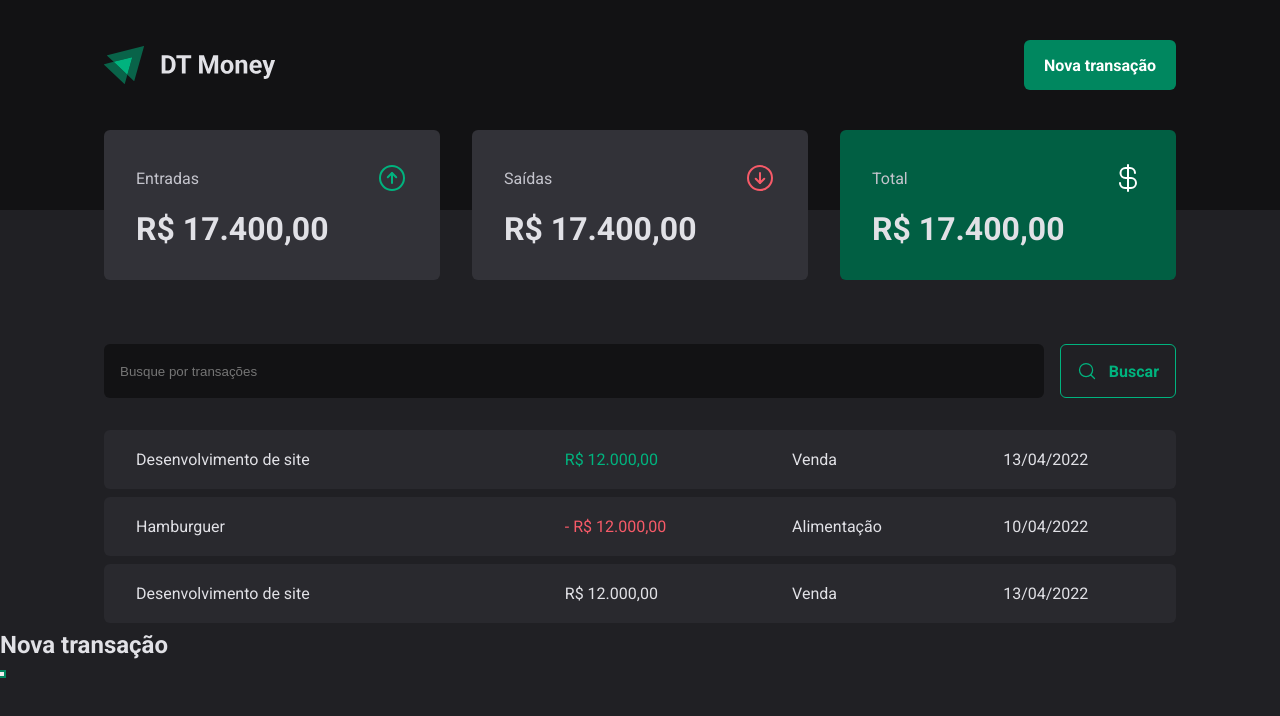
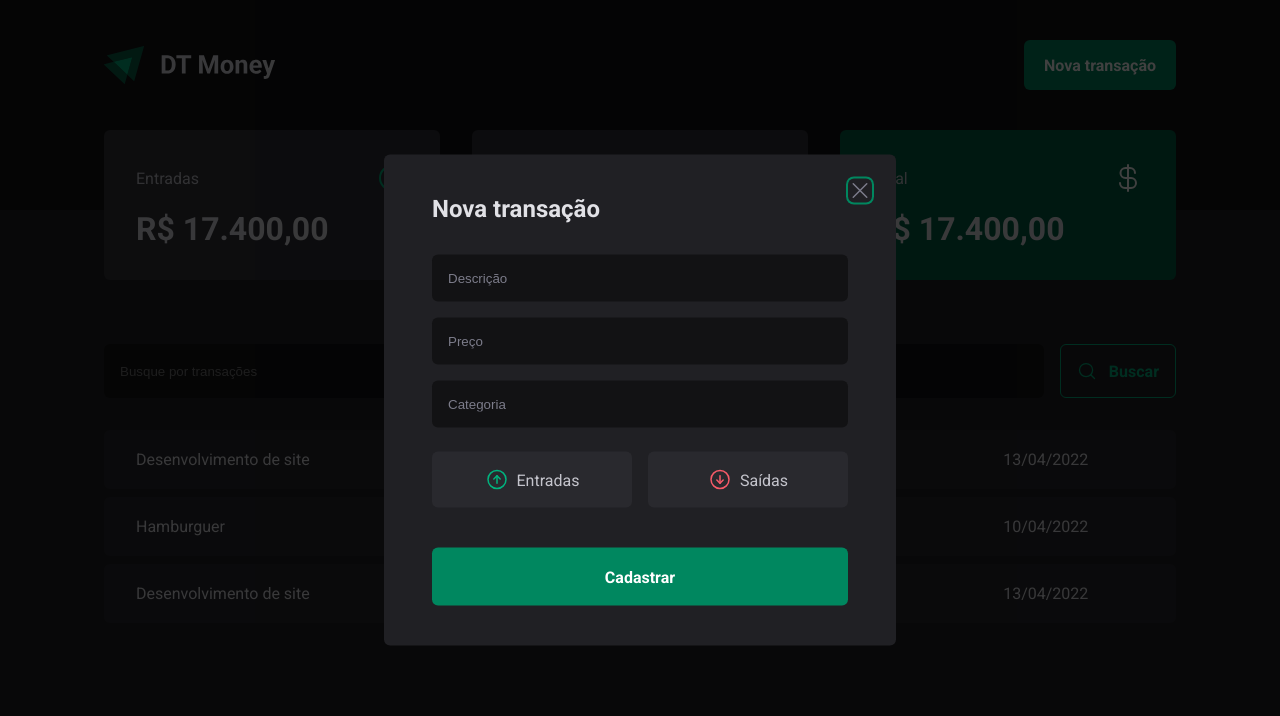
Before and after one commit to bBraian/dt-money, a React (Vite) app: page / in a window 1280 px wide. Both pictures are taken after a click on the button "Nova transação". Shown: the top 716 px of the page. Built offline with nearby package versions, Linux system fonts and the light colour scheme.

Commit message:
adding json server

```diff
--- a/package.json
+++ b/package.json
@@ -6,10 +6,12 @@
   "scripts": {
     "dev": "vite",
     "build": "vite build",
-    "preview": "vite preview"
+    "preview": "vite preview",
+    "dev:server": "json-server server.json -w -d 800"
   },
   "dependencies": {
     "@radix-ui/react-dialog": "^1.0.0",
+    "@radix-ui/react-radio-group": "^1.0.0",
     "phosphor-react": "^1.4.1",
     "react": "^18.2.0",
     "react-dom": "^18.2.0",
@@ -19,6 +21,7 @@
     "@types/react": "^18.0.17",
     "@types/react-dom": "^18.0.6",
     "@vitejs/plugin-react": "^2.1.0",
+    "json-server": "^0.17.0",
     "vite": "^3.1.0"
   }
 }
--- /dev/null
+++ b/server.json
@@ -0,0 +1,12 @@
+{
+    "transactions": [
+        {
+            "id": 1,
+            "description": "Desenvolvimento de site",
+            "type": "income",
+            "category": "Venda",
+            "price": 14000,
+            "createdAt": "2022-09-30T15:31:38.424Z"
+        }
+    ]
+}
--- a/src/components/Header/index.jsx
+++ b/src/components/Header/index.jsx
@@ -1,3 +1,5 @@
+import { NewTransitionModal } from '../NewTransitionModal';
+
 import { HeaderContainer, HeaderContent, NewTransactionButton } from "./styles";
 import * as Dialog from '@radix-ui/react-dialog';
 import logoImg from '../../assets/logo.svg';
@@ -12,14 +14,7 @@
                     <Dialog.Trigger asChild>
                         <NewTransactionButton>Nova transação</NewTransactionButton>
                     </Dialog.Trigger>
-
-                    <Dialog.Portal>
-                        <Dialog.Overlay />
-                        <Dialog.Content>
-                            <Dialog.Title>Nova transação</Dialog.Title>
-                            <Dialog.Close />
-                        </Dialog.Content>
-                    </Dialog.Portal>
+                    <NewTransitionModal />
 
                 </Dialog.Root>
             </HeaderContent>
--- /dev/null
+++ b/src/components/NewTransitionModal/index.jsx
@@ -0,0 +1,44 @@
+import * as Dialog from "@radix-ui/react-dialog";
+import * as RadioGroup from '@radix-ui/react-radio-group';
+
+import { ArrowCircleDown, ArrowCircleUp, X } from "phosphor-react";
+import { CloseButton, Content, Overlay, TransactionType, TransactionTypeButton } from "./styles";
+
+export function NewTransitionModal() {
+    return (
+        <Dialog.Portal>
+            <Overlay />
+
+            <Content>
+                <Dialog.Title>Nova transação</Dialog.Title>
+
+                <CloseButton>
+                    <X size={24} />
+                </CloseButton>
+
+                <form action="">
+                    <input type="text" placeholder="Descrição" required />
+                    <input type="number" placeholder="Preço" required />
+                    <input type="text" placeholder="Categoria" required />
+
+                    <TransactionType>
+
+                        <TransactionTypeButton variant="income" value="income">
+                            <ArrowCircleUp size={24} />
+                            <span>Entradas</span>
+                        </TransactionTypeButton>
+
+                        <TransactionTypeButton variant="outcome" value="outcome">
+                            <ArrowCircleDown size={24} />
+                            <span>Saídas</span>
+                        </TransactionTypeButton>
+
+                    </TransactionType>
+
+                    <button type="submit">Cadastrar</button>
+                </form>
+
+            </Content>
+        </Dialog.Portal>
+    )
+}
--- /dev/null
+++ b/src/components/NewTransitionModal/styles.js
@@ -0,0 +1,112 @@
+import * as Dialog from "@radix-ui/react-dialog";
+import * as RadioGroup from '@radix-ui/react-radio-group';
+
+import styled from "styled-components";
+
+export const Overlay = styled(Dialog.Overlay)`
+    position: fixed;
+    width: 100vw;
+    height: 100vh;
+    inset: 0;
+    background: rgba(0,0,0,0.75);
+`;
+
+export const Content = styled(Dialog.Content)`
+    min-width: 32rem;
+    border-radius: 6px;
+    padding: 2.5rem 3rem;
+    background: ${props => props.theme['gray-800']};
+
+    position: fixed;
+    top: 50%;
+    left: 50%;
+    transform: translate(-50%, -50%);
+
+    form {
+        margin-top: 2rem;
+
+        display: flex;
+        flex-direction: column;
+        gap: 1rem;
+
+        input {
+            border-radius: 6px;
+            border: 0;
+            background: ${props => props.theme['gray-900']};
+            color: ${props => props.theme['gray-300']};
+            padding: 1rem;
+
+            &::placeholder {
+                color: ${props => props.theme['gray-500']};
+            }
+        }
+
+        button[type="submit"] {
+            height: 58px;
+            border: 0;
+            background: ${props => props.theme['green-500']};
+            color: ${props => props.theme.white};
+            font-weight: bold;
+            padding: 0 1.25rem;
+            border-radius: 6px;
+            margin-top: 1.5rem;
+            cursor: pointer;
+            transition: background-color 0.2s;
+
+            &:hover {
+                background: ${props => props.theme['green-700']};
+            }
+        }
+    }
+`;
+
+export const CloseButton = styled(Dialog.Close)`
+    position: absolute;
+    background: transparent;
+    border: 0;
+    top: 1.5rem;
+    right: 1.5rem;
+    line-height: 0;
+    border-radius: 6px;
+    cursor: pointer;
+    color: ${props => props.theme['gray-500']};;
+`;
+
+export const TransactionType = styled(RadioGroup.Root)`
+    display: grid;
+    grid-template-columns: repeat(2, 1fr);
+    gap: 1rem;
+    margin-top: 0.5rem;
+`;
+
+export const TransactionTypeButton = styled(RadioGroup.Item)`
+    background: ${props => props.theme['gray-700']};
+    padding: 1rem;
+    display: flex;
+    align-items: center;
+    justify-content: center;
+    gap: 0.5rem;
+    border-radius: 6px;
+    cursor: pointer;
+    border: 0;
+    color: ${props => props.theme['gray-300']};
+
+    svg {
+        color: ${props => props.variant === 'income' ? props.theme['green-300'] : props.theme['red-300']};
+    }
+
+    transition: background-color 0.2s;
+
+    &[data-state='unchecked']:hover {
+        background: ${props => props.theme['gray-600']};
+    }
+
+    &[data-state='checked'] {
+        color: ${props => props.theme.white};
+        background: ${props => props.variant === 'income' ? props.theme['green-500'] : props.theme['red-500']};
+
+        svg {
+            color: ${props => props.theme.white};
+        }
+    }
+`;
```
Also changed, not shown: 1 other file (tests, documents, lock files or other folders).
